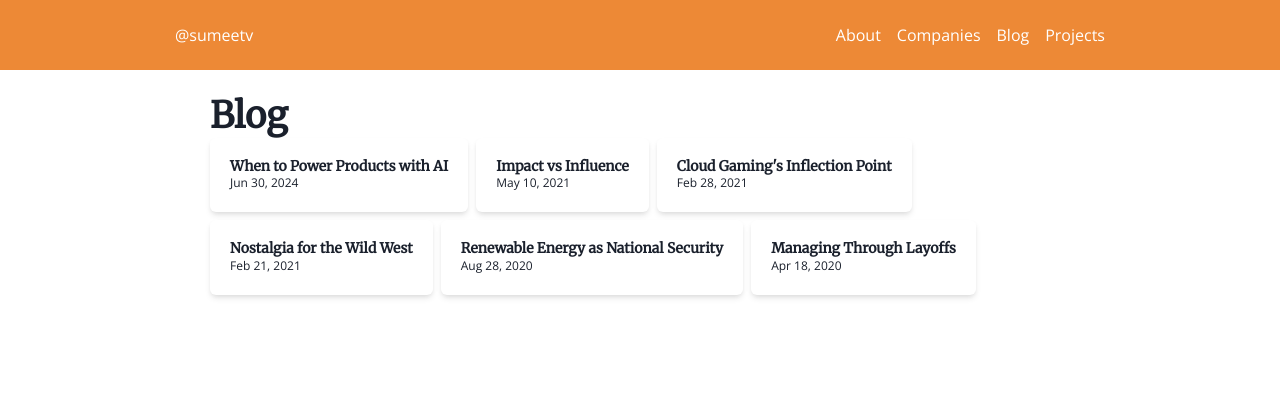
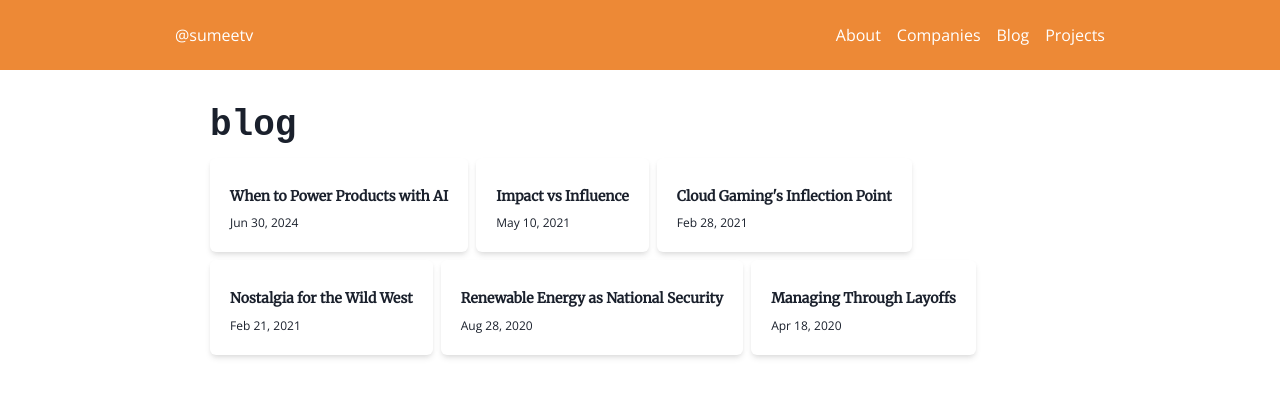
Before and after one commit to sumeetv/chord-finder, a Next.js app: page /blog in a window 1280 px wide. Shown: the top 396 px of the page. Built offline with nearby package versions, Linux system fonts and the light colour scheme.

Commit message:
monospace page titles and updated header padding

```diff
--- a/src/app/about/page.tsx
+++ b/src/app/about/page.tsx
@@ -10,14 +10,12 @@ export default function Page() {
             <Heading fontFamily={'monospace'}>
                 {`whois sumeetv`}
             </Heading>
-            <br />
             <Text>
                 {`Hi! I'm an engineer at heart who loves building things, but I've learned that building goes beyond
                 just code. I've found a lot of joy in building teams, organizations, products, and businesses. I find
                 that branching out to work with founders gives me energy and inspiration on how I focus in my
                 day-to-day work.`}
             </Text>
-            <br />
             <Heading>
                 {`Work`}
             </Heading>
--- a/src/app/blog/page.tsx
+++ b/src/app/blog/page.tsx
@@ -15,8 +15,8 @@ export default function Page() {
     ));
     return (
         <div>
-            <Heading>
-                Blog
+            <Heading fontFamily={'monospace'}>
+                {`blog`}
             </Heading>
             <Wrap>
                 {postsLinks}
--- a/src/app/companies/page.tsx
+++ b/src/app/companies/page.tsx
@@ -22,8 +22,9 @@ export default function Page() {
 
     return (
         <div>
-            <Heading>Companies</Heading>
-            <br />
+            <Heading fontFamily={'monospace'}>
+                {`companies`}
+            </Heading>
             <Text>
                 {`Angel investing is a way for me to ensure our incentives are aligned while going deep on technical and
                 product challenges founders are facing. On a personal level, this helps me:`}
@@ -37,7 +38,6 @@ export default function Page() {
                 {`These are companies I have had the privilege of working with either as an investor or advisor over the years.
                 Please feel free to reach out if you'd like to get in touch with any of them.`}
             </Text>
-            <br />
             <Wrap spacing={'20px'}>
                 {companyLinks}
             </Wrap>
--- a/src/app/page.tsx
+++ b/src/app/page.tsx
@@ -25,7 +25,6 @@ export default function Home() {
                 who has scaled enterprise integrations, developer platforms, social
                 products, and more at Discord, Uber, and Meta.`}
             </Heading>
-            <br />
             <Stack spacing={4} direction={['column', 'row']}>
                 <Box>
                     <Image
@@ -44,8 +43,6 @@ export default function Home() {
                     sake but (again) hopefully others might find useful.`}
                 </Text>
             </Stack>
-            <br />
-            <br />
             <Heading size={'xs'}>
                 {`Companies I have had the privilege of advising or investing in.`}
             </Heading>
--- a/src/app/projects/page.tsx
+++ b/src/app/projects/page.tsx
@@ -5,7 +5,9 @@ import { Card, CardBody, CardHeader, Heading, Image, Link, LinkBox, LinkOverlay,
 export default function Page() {
     return (
         <div>
-            <Heading>Projects</Heading>
+            <Heading fontFamily={'monospace'}>
+                {`projects`}
+            </Heading>
             <Text>
                 Welcome to the random prototypes and side projects I put together in my spare time. Keep in mind that things might be a little rough or buggy, but let me know if you find any issues!
             </Text>
--- a/src/app/theme.tsx
+++ b/src/app/theme.tsx
@@ -1,4 +1,4 @@
-import { extendTheme } from '@chakra-ui/react'
+import { extendTheme, Heading } from '@chakra-ui/react'
 import { defaultFont, headerFont } from './font'
 
 const theme = extendTheme({
@@ -21,6 +21,11 @@ const theme = extendTheme({
         },
       },
     },
+    Heading: {
+      baseStyle: {
+        paddingY: "10px",
+      },
+    },
   },
 })
 
```
